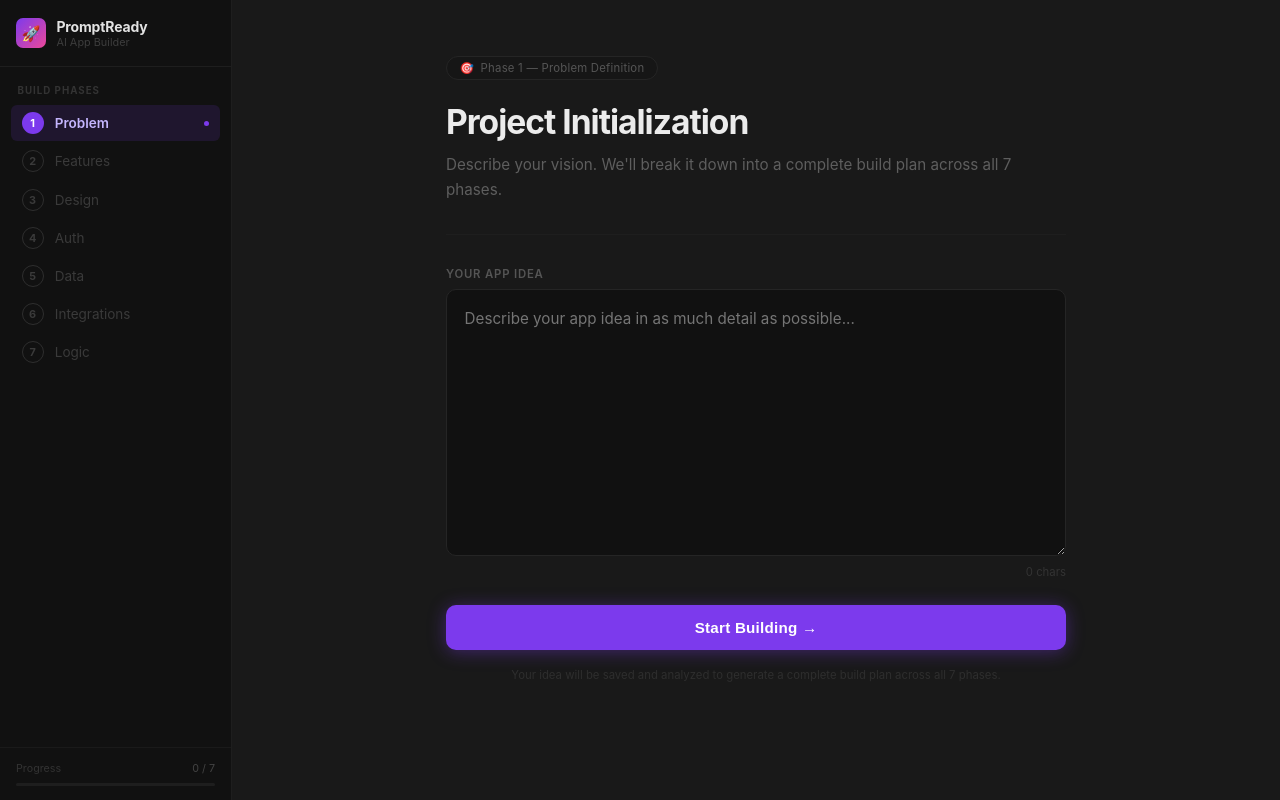
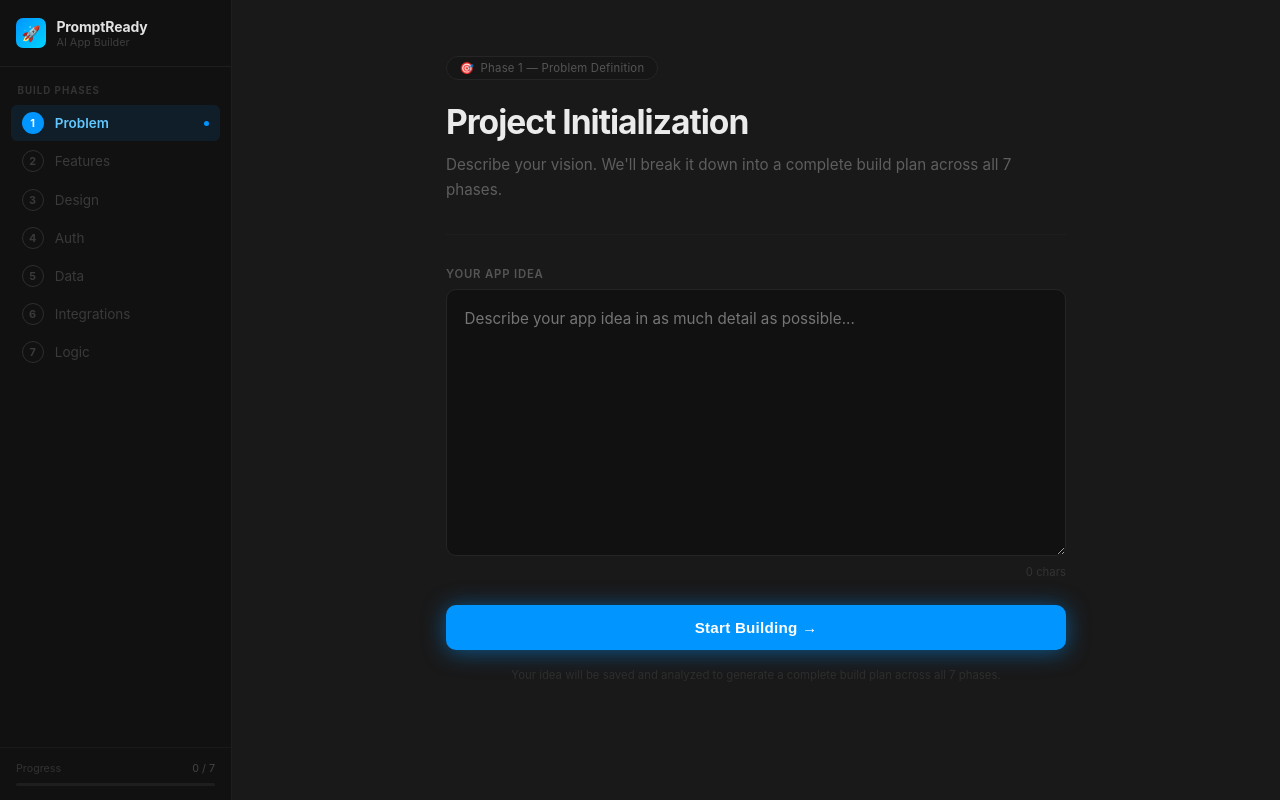
Before and after one commit to AustinM03/Codify-Vibathon-2026, a React (Vite) app: page / in a window 1280 px wide. Built offline with nearby package versions, Linux system fonts and the light colour scheme; no server answers.

Commit message:
style: switch theme from purple to neon blue

```diff
--- a/src/App.jsx
+++ b/src/App.jsx
@@ -53,7 +53,7 @@ function StepRow({ step, isActive, isCompleted }) {
       gap: '0.7rem',
       padding: '0.44rem 0.65rem',
       borderRadius: '6px',
-      background: isActive ? 'rgba(124,58,237,0.13)' : 'transparent',
+      background: isActive ? 'rgba(0,149,255,0.1)' : 'transparent',
       marginBottom: '2px',
       cursor: isActive ? 'default' : 'not-allowed',
       userSelect: 'none',
@@ -68,7 +68,7 @@ function StepRow({ step, isActive, isCompleted }) {
         justifyContent: 'center',
         fontSize: '0.68rem',
         fontWeight: 700,
-        background: isCompleted ? '#16a34a' : isActive ? '#7c3aed' : 'transparent',
+        background: isCompleted ? '#16a34a' : isActive ? '#0095ff' : 'transparent',
         border: isCompleted || isActive ? 'none' : '1.5px solid #2e2e2e',
         color: isCompleted || isActive ? '#fff' : '#3a3a3a',
       }}>
@@ -76,7 +76,7 @@ function StepRow({ step, isActive, isCompleted }) {
       </div>
       <span style={{
         fontSize: '0.845rem',
-        color: isActive ? '#c4b5fd' : isCompleted ? '#86efac' : '#3a3a3a',
+        color: isActive ? '#60c8ff' : isCompleted ? '#86efac' : '#3a3a3a',
         fontWeight: isActive ? 600 : 400,
       }}>
         {step.label}
@@ -87,7 +87,7 @@ function StepRow({ step, isActive, isCompleted }) {
           width: 5,
           height: 5,
           borderRadius: '50%',
-          background: '#7c3aed',
+          background: '#0095ff',
           flexShrink: 0,
         }} />
       )}
@@ -120,7 +120,7 @@ function Sidebar({ activeStep, completedSteps }) {
         <div style={{
           width: 30,
           height: 30,
-          background: 'linear-gradient(135deg, #7c3aed, #ec4899)',
+          background: 'linear-gradient(135deg, #0095ff, #00d4ff)',
           borderRadius: '7px',
           display: 'flex',
           alignItems: 'center',
@@ -182,7 +182,7 @@ function Sidebar({ activeStep, completedSteps }) {
           <div style={{
             width: `${progress}%`,
             height: '100%',
-            background: 'linear-gradient(90deg, #7c3aed, #ec4899)',
+            background: 'linear-gradient(90deg, #0095ff, #00d4ff)',
             borderRadius: '2px',
             transition: 'width 0.4s ease',
           }} />
@@ -198,7 +198,7 @@ function IntakeScreen({ onSuccess }) {
   const [error, setError] = useState('')
   const [focused, setFocused] = useState(false)
 
-  const borderColor = error ? '#ef4444' : focused ? '#7c3aed' : '#252525'
+  const borderColor = error ? '#ef4444' : focused ? '#0095ff' : '#252525'
 
   async function handleSubmit() {
     if (!idea.trim()) {
@@ -341,7 +341,7 @@ function IntakeScreen({ onSuccess }) {
           style={{
             width: '100%',
             padding: '0.875rem',
-            background: loading ? '#4c1d95' : '#7c3aed',
+            background: loading ? '#004e8a' : '#0095ff',
             color: '#fff',
             border: 'none',
             borderRadius: '10px',
@@ -354,10 +354,10 @@ function IntakeScreen({ onSuccess }) {
             justifyContent: 'center',
             gap: '0.5rem',
             transition: 'background 0.15s, box-shadow 0.15s',
-            boxShadow: loading ? 'none' : '0 2px 18px rgba(124,58,237,0.4)',
+            boxShadow: loading ? 'none' : '0 2px 22px rgba(0,149,255,0.5)',
           }}
-          onMouseOver={e => { if (!loading) e.currentTarget.style.background = '#6d28d9' }}
-          onMouseOut={e => { if (!loading) e.currentTarget.style.background = '#7c3aed' }}
+          onMouseOver={e => { if (!loading) e.currentTarget.style.background = '#007acc' }}
+          onMouseOut={e => { if (!loading) e.currentTarget.style.background = '#0095ff' }}
         >
           {loading ? 'Saving...' : 'Start Building →'}
         </button>
```
